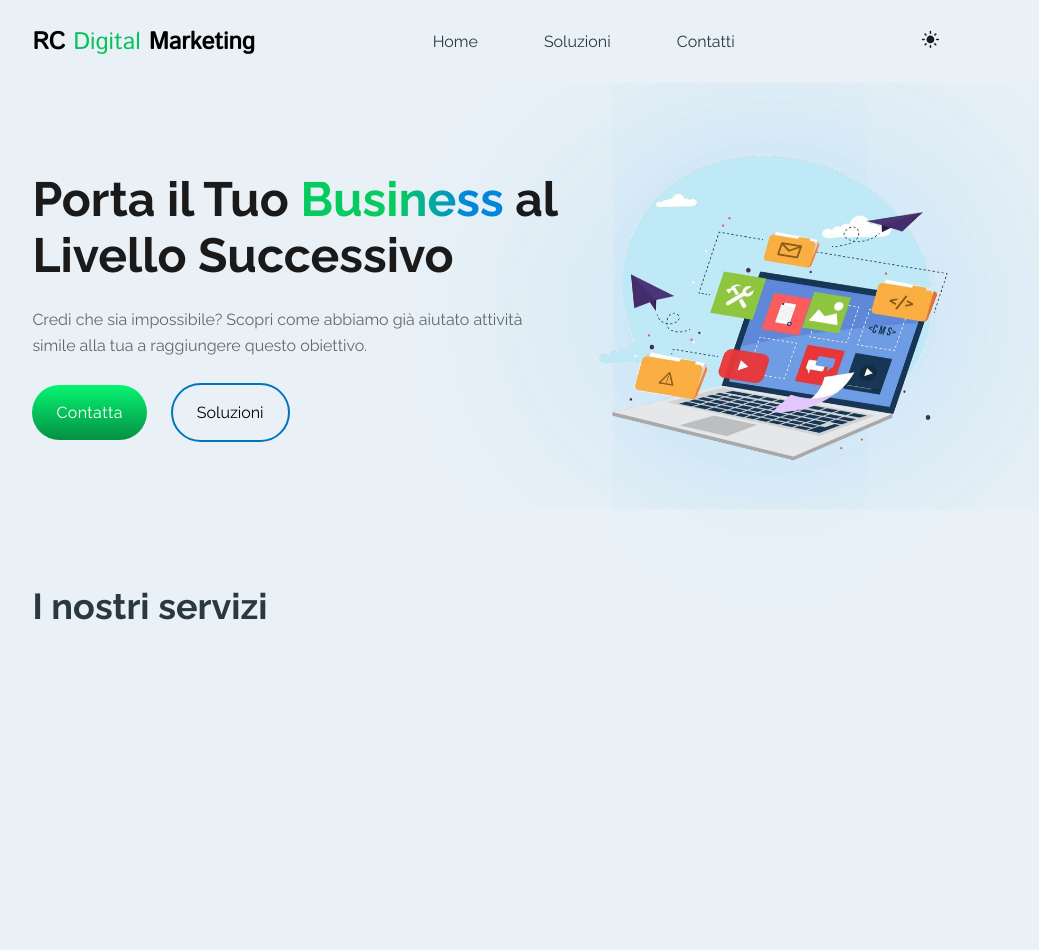
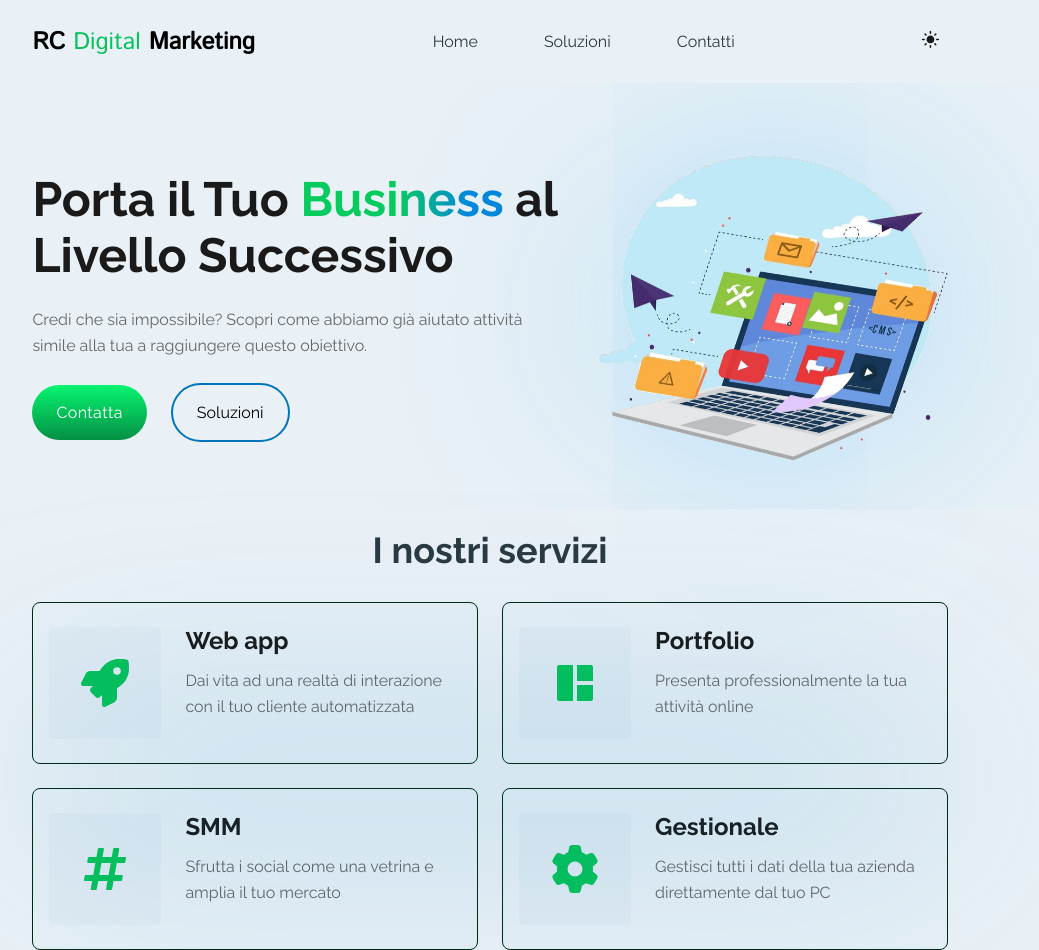
Before and after one commit to ericc3n/rc-digital-marketing-2.0, a Next.js app: page / in a window 1280 px wide. Shown: the whole page, without its empty margins (150-1189 px from the left). Before the commit the page ends 800 px from the top, so only its background shows below. Built offline with nearby package versions, Linux system fonts and the light colour scheme.

Commit message:
Aggiunto sezione servizio

```diff
--- a/src/app/(root)/_sections/ServicesSection/ServicesSection.scss
+++ b/src/app/(root)/_sections/ServicesSection/ServicesSection.scss
@@ -0,0 +1,19 @@
+.services-section {
+    margin-inline: var(--MX-REGULAR);
+    position: relative;
+    display: grid;
+    &::after {
+        content: '';
+        position: absolute;
+        margin-top: 72.3px;
+        width: 100%;
+        height: 24px;
+        align-self: center;
+        background: #0076BF;
+        filter: blur(115px);
+
+    }
+    h2 {
+        text-align: center;
+    }
+}
--- a/src/app/(root)/_sections/ServicesSection/ServicesSection.tsx
+++ b/src/app/(root)/_sections/ServicesSection/ServicesSection.tsx
@@ -1,10 +1,23 @@
-import React from 'react'
+import GridFour from '@/ui/GridFour/GridFour';
+import React from 'react';
+import { services } from '@/data/services';
+import LeftIconCard from '@/components/Card/LeftIconCard';
+import "./ServicesSection.scss";
 
 export default function ServicesSection() {
   return (
-    <div className='section services'>
+    <div className='services-section'>
       <h2>I nostri servizi</h2>
-      {/* fare grid layot con component carta e layot */}
+      <GridFour className='my-l'>
+        {
+          services.map((service, index) => (<LeftIconCard
+            key={index}
+            Icon={service.Icon}
+            title={service.title}
+            description={service.description}
+          />))
+        }
+      </GridFour>
     </div>
   )
 }
--- /dev/null
+++ b/src/components/Card/LeftIconCard.module.scss
@@ -0,0 +1,25 @@
+@use 'src/sass/variables' as v;
+@use 'src/sass/mixins' as m;
+
+.card {
+    padding: 1.5rem 1rem;
+    display: flex;
+    justify-content: center;
+    gap: 1.5rem;
+    border-radius: v.$border-r-regular;
+    border: 1px solid #012812;
+    background-color: var(--bg-2);
+}
+
+.icon {
+    font-size: 48px;
+    padding: 2rem;
+    border-radius: v.$border-r-s;
+    background-color: var(--bg-3);
+    color: var(--primary);
+    line-height: 0;
+}
+
+.textContent {
+    max-width: 340px;
+}
--- /dev/null
+++ b/src/components/Card/LeftIconCard.tsx
@@ -0,0 +1,17 @@
+import React from 'react';
+import styles from './LeftIconCard.module.scss';
+import { ServiceType } from '@/data/services';
+
+export default function LeftIconCard({ Icon, title, description }: ServiceType ) {
+  return (
+    <div className={styles.card}>
+      <div className={styles.icon}>
+        <Icon />
+      </div>
+      <div className={styles.textContent}>
+        <h3>{title}</h3>
+        <p className='my-xs'>{description}</p>
+      </div>
+    </div>
+  )
+}
--- a/src/data/services.ts
+++ b/src/data/services.ts
@@ -30,4 +30,6 @@ export const services: ServiceType[] = [
     title: "Gestionale",
     description: "Gestisci tutti i dati della tua azienda direttamente dal tuo PC"
   },
-]
+];
+
+export type { ServiceType };
--- a/src/sass/_root.scss
+++ b/src/sass/_root.scss
@@ -34,8 +34,8 @@
     --primary: hsl(147, 95%, var(--primary-l));
     --secondary: hsl(203, 100%, var(--secondary-l));
     --bg-1: hsl(205, 40%, var(--bg1-l));
-    --bg-2: hsl(204, 49%, var(--bg2-l));
-    --bg-3: hsla(204, 49%, var(--bg2-l), 0.2);
+    --bg-2: hsla(204, 49%, var(--bg2-l), .2);
+    --bg-3: hsla(204, 49%, var(--bg2-l), 0.5);
     --bg-4: hsla(204, 49%, var(--bg2-l), 0.8);
     --main-color: hsl(0, 0%, var(--main-color-l));
     --p-color: hsl(0, 0%, var(--p-color-l));
--- /dev/null
+++ b/src/ui/GridFour/GridFour.module.scss
@@ -0,0 +1,13 @@
+@use 'src/sass/variables' as v;
+@use 'src/sass/mixins' as m;
+
+.gridLayout {
+    display: grid;
+    grid-template-columns: repeat(2 ,1fr);
+    gap: 1.5rem;
+
+
+    @include m.respond-to('tablet') {
+        grid-template-columns: 1fr;
+    }
+}
--- /dev/null
+++ b/src/ui/GridFour/GridFour.tsx
@@ -0,0 +1,10 @@
+import React, { ReactNode } from 'react';
+import styles from './GridFour.module.scss';
+
+export default function GridFour({ children, className }: { children: ReactNode, className?: string }) {
+  return (
+    <div className={`${styles.gridLayout} ${className}`}>
+      {children}
+    </div>
+  )
+}
```
